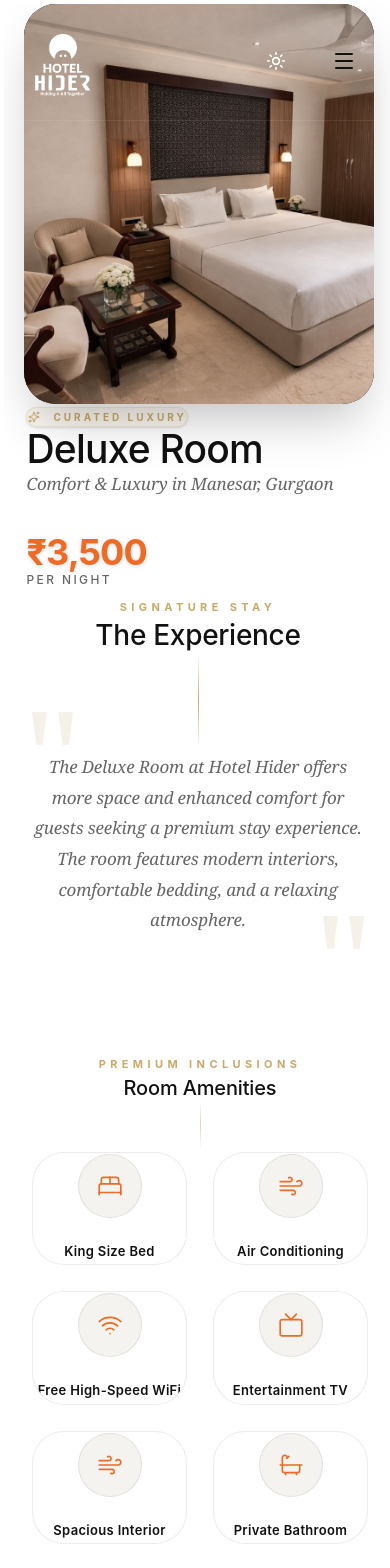
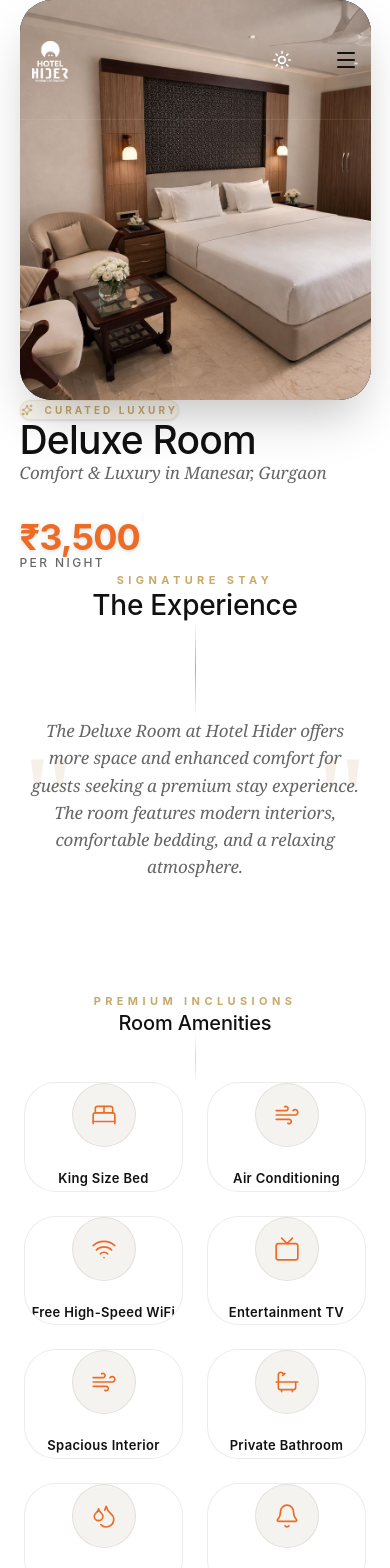
Before and after one commit to gohypedevelopers-stack/Hider, a Next.js app: page /rooms/deluxe-room in a window 390 px wide. Shown: the top 1568 px of the page. Built offline with nearby package versions, Linux system fonts and the light colour scheme.

Commit message:
feat: add initial UI components for navigation, hero, gallery, and room pages with responsive styling and animations.

```diff
--- a/src/app/components/Gallery.tsx
+++ b/src/app/components/Gallery.tsx
@@ -22,7 +22,9 @@ export default function Gallery() {
                     <h2>Gallery</h2>
                     <p>A glimpse into the refined aesthetics and serene atmosphere of Hotel Hider.</p>
                 </motion.div>
+            </div>
 
+            <div className="w-full max-w-[1800px] mx-auto px-4 md:px-8 xl:px-12 2xl:px-16">
                 <div className={styles.grid}>
                     {siteConfig.images.gallery.map((src, index) => (
                         <motion.div
@@ -38,8 +40,9 @@ export default function Gallery() {
                         </motion.div>
                     ))}
                 </div>
+            </div>
 
-                <AnimatePresence>
+            <AnimatePresence>
                     {selectedImage && (
                         <motion.div
                             className={styles.lightbox}
@@ -58,7 +61,6 @@ export default function Gallery() {
                         </motion.div>
                     )}
                 </AnimatePresence>
-            </div>
         </section>
     );
 }
--- a/src/app/components/Hero.tsx
+++ b/src/app/components/Hero.tsx
@@ -95,12 +95,6 @@ export default function Hero() {
                 </div>
             </div>
 
-
-            <div className={styles.scrollIndicator} onClick={() => scrollTo('about')}>
-                <div className={styles.mouse}>
-                    <div className={styles.wheel}></div>
-                </div>
-            </div>
         </section>
     );
 }
--- a/src/app/components/Navbar.module.css
+++ b/src/app/components/Navbar.module.css
@@ -35,17 +35,28 @@
 }
 
 .logoImg {
-    height: 70px;
+    height: 55px;
     width: auto;
-    padding-top: 8px;
+    padding-top: 6px;
     filter: var(--logo-filter);
     transition: all 0.6s cubic-bezier(0.22, 1, 0.36, 1);
 }
 
 .scrolled .logoImg {
-    height: 50px;
+    height: 40px;
     padding-top: 0;
     filter: var(--logo-filter-scrolled);
+}
+
+@media (max-width: 768px) {
+    .logoImg {
+        height: 45px;
+        padding-top: 4px;
+    }
+
+    .scrolled .logoImg {
+        height: 36px;
+    }
 }
 
 .menuDesktop {
--- a/src/app/components/rooms/RoomExperience.tsx
+++ b/src/app/components/rooms/RoomExperience.tsx
@@ -26,7 +26,7 @@ export default function RoomExperience({ title, description, features, price }:
         initial="hidden"
         whileInView="visible"
         viewport={{ once: true, margin: "-100px" }}
-        className="max-w-5xl mx-auto flex flex-col items-center justify-center pt-8 md:pt-16 mb-20 md:mb-32 relative"
+        className="max-w-7xl mx-auto flex flex-col items-center justify-center pt-8 md:pt-16 mb-20 md:mb-32 relative"
       >
         <motion.div variants={itemVariants} className="mb-4">
           <span className="text-[11px] md:text-[13px] font-bold uppercase tracking-[0.4em] text-[var(--brand-gold)] block text-center">
@@ -44,12 +44,12 @@ export default function RoomExperience({ title, description, features, price }:
         <motion.div variants={itemVariants} className="h-24 w-px bg-gradient-to-b from-transparent via-[var(--brand-gold)] to-transparent mb-12 opacity-50" />
 
         {/* The Text */}
-        <motion.div variants={itemVariants} className="relative w-full text-center px-6 md:px-16">
-          <div className="absolute -top-16 -left-2 md:-left-8 text-[140px] text-[var(--brand-gold)] opacity-[0.15] font-serif leading-none select-none">"</div>
-          <p className="text-xl md:text-3xl text-[var(--app-text-muted)] leading-[1.8] font-light font-serif italic relative z-10 transition-colors duration-300 group-hover:text-[var(--app-text)]">
+        <motion.div variants={itemVariants} className="relative w-full max-w-5xl mx-auto text-center px-10 md:px-20">
+          <div className="absolute top-1/2 left-0 md:-left-8 text-[120px] md:text-[180px] text-[var(--brand-gold)] opacity-[0.15] font-serif leading-none select-none transform -translate-y-1/2">"</div>
+          <p className="text-2xl md:text-3xl lg:text-4xl text-[var(--app-text-muted)] leading-[1.6] md:leading-[1.8] font-light font-serif italic relative z-10 transition-colors duration-300 group-hover:text-[var(--app-text)]">
             {description}
           </p>
-          <div className="absolute -bottom-24 -right-2 md:-right-8 text-[140px] text-[var(--brand-gold)] opacity-[0.15] font-serif leading-none select-none">"</div>
+          <div className="absolute top-1/2 right-0 md:-right-8 text-[120px] md:text-[180px] text-[var(--brand-gold)] opacity-[0.15] font-serif leading-none select-none transform -translate-y-1/2">"</div>
         </motion.div>
       </motion.div>
     </section>
--- a/src/app/components/rooms/RoomHero.tsx
+++ b/src/app/components/rooms/RoomHero.tsx
@@ -57,7 +57,7 @@ export default function RoomHero({ title, images, price = "4,500", tagline = "A
               initial={{ opacity: 0, y: 30 }}
               animate={{ opacity: 1, y: 0 }}
               transition={{ duration: 1.2, ease: [0.22, 1, 0.36, 1], delay: 0.3 }}
-              className="text-4xl md:text-5xl lg:text-6xl font-bold text-[var(--app-text)] m-0 leading-[1.1] font-sans tracking-tight"
+              className="text-2xl md:text-3xl lg:text-4xl font-bold text-[var(--app-text)] m-0 leading-[1.1] font-sans tracking-tight"
             >
               {title}
             </motion.h1>
--- a/src/app/globals.css
+++ b/src/app/globals.css
@@ -122,7 +122,7 @@
 
 * {
   box-sizing: border-box;
-  margin: 1px;
+  margin: 0;
   padding: 0;
 }
 
@@ -426,3 +426,14 @@ img.logo,
     margin-bottom: 60px;
   }
 }
+
+/* Hide Vercel Preview Toolbar and Next.js Build Watcher (auto-moving corner line) */
+vercel-live-feedback,
+#vercel-live-feedback,
+.vercel-toolbar,
+#vercel-toolbar,
+__next-build-watcher,
+#next-build-watcher,
+nextjs-portal {
+  display: none !important;
+}
--- /dev/null
+++ b/transform.js
@@ -0,0 +1,57 @@
+module.exports = function(fileInfo, api) {
+  const j = api.jscodeshift;
+  const root = j(fileInfo.source);
+
+  // Remove imports
+  let hasChanges = false;
+  root.find(j.ImportDeclaration, {
+    source: { value: 'framer-motion' }
+  }).forEach(p => {
+    hasChanges = true;
+    j(p).remove();
+  });
+
+  // Handle <motion.div> -> <div>
+  root.find(j.JSXElement).forEach(path => {
+    const openingElement = path.node.openingElement;
+    const closingElement = path.node.closingElement;
+
+    if (openingElement.name.type === 'JSXMemberExpression' &&
+        openingElement.name.object.name === 'motion') {
+
+      hasChanges = true;
+      const htmlTag = openingElement.name.property.name;
+
+      openingElement.name = j.jsxIdentifier(htmlTag);
+      if (closingElement) {
+        closingElement.name = j.jsxIdentifier(htmlTag);
+      }
+
+      const motionAttrs = ['initial', 'animate', 'whileInView', 'transition', 'viewport', 'variants', 'whileHover', 'whileTap', 'exit', 'layoutId', 'layout', 'style'];
+
+      openingElement.attributes = openingElement.attributes.filter(attr => {
+        if (attr.type === 'JSXAttribute' && attr.name && attr.name.name) {
+          // Keep style if it doesn't contain useTransform or motion values, but it's safer to remove style attr entirely if we suspect it contains framer-motion values like style={{ y: yParallax }}. So I'm removing 'style' for safety. Or at least be aware of it.
+          if (attr.name.name === 'style') {
+            const value = attr.value;
+            // if style handles something that looks like motion, strip it
+            return false;
+          }
+          return !motionAttrs.includes(attr.name.name);
+        }
+        return true;
+      });
+    }
+
+    // Replace <AnimatePresence> with <div>
+    if (openingElement.name.type === 'JSXIdentifier' && openingElement.name.name === 'AnimatePresence') {
+      hasChanges = true;
+      openingElement.name.name = 'div';
+      if (closingElement) {
+         closingElement.name.name = 'div';
+      }
+    }
+  });
+
+  return hasChanges ? root.toSource() : null;
+};
```
